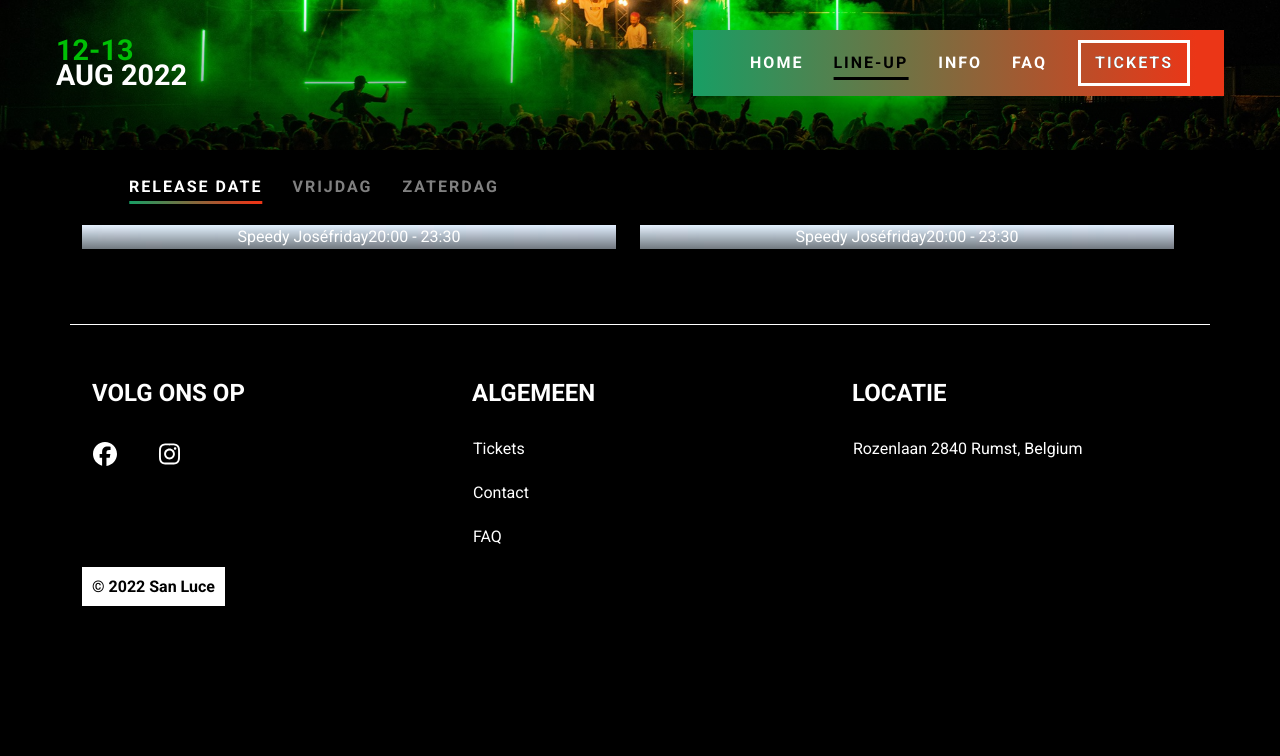
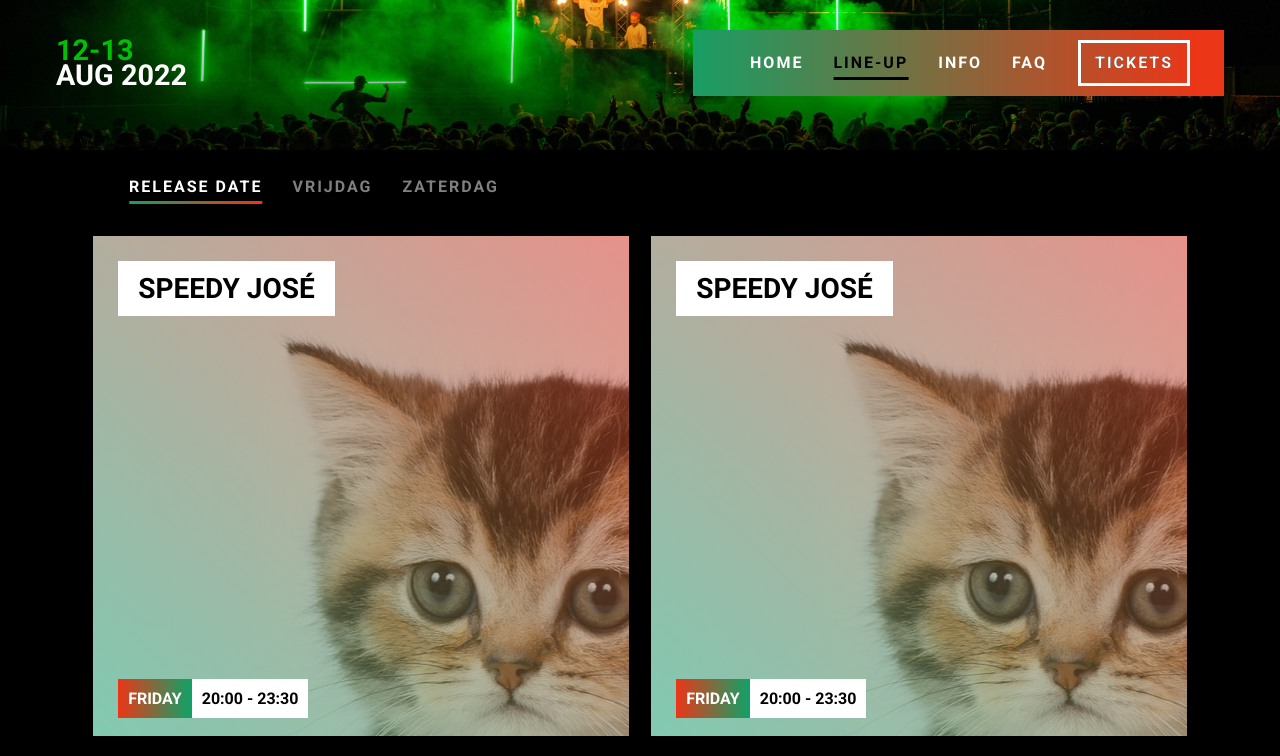
Before and after one commit to segersviktor/san-luce-2022, a Next.js app: page /line-up in a window 1280 px wide. Shown: the top 756 px of the page. Built offline with nearby package versions, Linux system fonts and the light colour scheme.

Commit message:
Update lineup

```diff
--- a/components/render/section-aftermovie.js
+++ b/components/render/section-aftermovie.js
@@ -9,7 +9,7 @@ const SectionAfterMovie = () => {
                 <div className="section-aftermovie__inner">
                     <h1>Lorem ipsum dolor!</h1>
                     <br/>
-                    <p className='text'>
+                    <p className="text">
                         Lorem ipsum dolor sit amet, consectetur adipisicing elit. Nostrum nulla perferendis possimus quas vitae? Dignissimos error nam nemo nulla pariatur, provident repellat sit voluptatem. In.
                     </p>
                     <br/>
--- a/data/lineUpData.json
+++ b/data/lineUpData.json
@@ -21,6 +21,17 @@
       "social_insta": "",
       "social_spotify": "",
       "image": "placeholderA.jpg"
+    },
+    {
+      "name": "Speedy José",
+      "headliner": false,
+      "date": "friday",
+      "time": "20:00 - 23:30",
+      "description": "Lorem ipsum dolor sit amet, consectetur adipisicing elit. Amet at impedit iure nulla pariatur quisquam repudiandae rerum ullam? Beatae consequuntur facere incidunt ipsam laboriosam magni molestias neque officia velit voluptates?\n",
+      "social_fb": "",
+      "social_insta": "",
+      "social_spotify": "",
+      "image": "placeholderA.jpg"
     }
   ]
 }
--- a/pages/line-up.js
+++ b/pages/line-up.js
@@ -1,4 +1,4 @@
-import React from 'react';
+import React, {useState} from 'react';
 
 import MasterLayout from '../components/master-layout';
 import MainHeader from "../components/main-header";
@@ -7,6 +7,37 @@ import lineUpData from '../data/lineUpData.json';
 
 const LineUp = ({lineUpData}) => {
     const router = useRouter();
+    const [expandedDetails, setExpandedDetails] = useState(false);
+    const [detailsTitle, setDetailsTitle] = useState('');
+    const [detailsDescription, setDetailsDescription] = useState('');
+    const [detailsImage, setDetailsImage] = useState('');
+    const [detailsDay, setDetailsDay] = useState('');
+    const [detailsHour, setDetailsHour] = useState('');
+
+    const toggleModal = (event) => {
+        event.preventDefault();
+
+        const target = event.target.closest('.line-up__item');
+        if (target) {
+            const item = JSON.parse(target.getAttribute('data-detail'));
+            setDetailsTitle(item.name)
+            setDetailsDescription(item.description)
+            setDetailsImage(item.image)
+            setExpandedDetails(!expandedDetails);
+            setDetailsDay(item.day);
+            setDetailsHour(item.hour);
+        }
+    };
+
+    const getDetailInfo = (item) => {
+        return JSON.stringify({
+            'name': item.name,
+            'description': item.description,
+            'image': item.image,
+            'day': item.date,
+            'hour': item.time
+        });
+    };
 
     return (
         <MasterLayout>
@@ -16,7 +47,7 @@ const LineUp = ({lineUpData}) => {
                     <div className="container">
                         <div>
                             <ul className="section-line-up__menu">
-                                <li className={(router.pathname === "/line-up" ? 'main-navigation__menu--item is-active' : 'main-navigation__menu--item')}>
+                                <li className={ (router.pathname === "/line-up" ? 'main-navigation__menu--item is-active' : 'main-navigation__menu--item') }>
                                     <a href="">Release date</a>
                                 </li>
                                 <li>
@@ -27,34 +58,52 @@ const LineUp = ({lineUpData}) => {
                                 </li>
                             </ul>
                         </div>
-                        <section className="section-line-up__inner row">
-                            <div className="row">
+                        <section className="section-line-up__inner">
+                            <div className="grid line-up">
                                 {lineUpData.map((item, index) => {
-                                    const backgroundImage = `linear-gradient(to bottom, rgba(0, 0, 0, 0), rgba(0, 0, 0, 0.5)), url('images/cards/${item.image}')`;
+                                    const backgroundImage = `linear-gradient(to bottom left, rgba(235, 54, 23, 0.5), rgba(24, 158, 100, 0.5)), url('images/cards/${item.image}')`;
                                     return (
-                                        <div key={ index } className="item__wrapper col">
-                                            <div className="item" style={{backgroundImage: backgroundImage}}>
-                                                <span className="item__name">
-                                                    {item.name}
-                                                </span>
-                                                <div className="item__bottom">
-                                                    <div className="item__date">
-                                                    <span className="item__date--date">
-                                                        {item.date}
-                                                    </span>
-                                                        <span className="item__date--hour">
-                                                        {item.time}
-                                                    </span>
-                                                    </div>
-                                                </div>
+                                        <div
+                                            key={ index }
+                                            className="grid__item line-up__item"
+                                            style={{backgroundImage: backgroundImage}}
+                                            onClick={ toggleModal }
+                                            data-detail={ getDetailInfo(item) }
+                                        >
+                                            <span className="line-up__item--name">
+                                                {item.name}
+                                            </span>
+                                            <div className="line-up__item--date">
+                                                <span>{item.date}</span>
+                                                <span>{item.time}</span>
                                             </div>
-
                                         </div>
                                     );
                                 })}
                             </div>
-
                         </section>
+                    </div>
+                </div>
+            </div>
+            <div className="fade modal dialog__backdrop" hidden={ !expandedDetails }>
+                <div className="dialog">
+                    <div className="dialog__image">
+                        <img src={ `/images/cards/${detailsImage}` } alt={ `${detailsTitle} image` } />
+                    </div>
+                    <div className="dialog__title">
+                        <h3>{ detailsTitle }</h3>
+                    </div>
+                    <div className="dialog__description">
+                        <p className="text">
+                            { detailsDescription }
+                        </p>
+                    </div>
+                    <div className="dialog__date">
+                        <span>{ detailsDay }</span>
+                        <span>{ detailsHour }</span>
+                    </div>
+                    <div className="dialog__actions">
+                        <button>Close</button>
                     </div>
                 </div>
             </div>
--- a/styles/components/_components.scss
+++ b/styles/components/_components.scss
@@ -6,3 +6,4 @@
 @import "countdown";
 @import "section-aftermovie";
 @import "render/line-up";
+@import "render/modal";
--- a/styles/components/render/_line-up.scss
+++ b/styles/components/render/_line-up.scss
@@ -1,14 +1,48 @@
-$b: 'item';
+$b: 'line-up';
 
 .#{$b} {
-  display: flex;
-  align-items: center;
-  justify-content: center;
-  background: red;
-  position: relative;
 
-  &__title {
-    padding: 2rem;
+  &__item {
+    position: relative;
+    cursor: pointer;
+
+    &--name {
+      font-weight: 900;
+      font-size: 1.75rem;
+      line-height: 25px;
+      text-transform: uppercase;
+      padding: 15px 20px;
+      display: inline-block;
+      position: absolute;
+      color: $black;
+      background: $white;
+      top: 25px;
+      left: 25px;
+    }
+
+    &--date {
+      position: absolute;
+      bottom: 25px;
+      left: 25px;
+
+      span {
+        transition: all .2s ease-in;
+        font-weight: 900;
+        font-size: 1rem;
+        line-height: 25px;
+        text-transform: uppercase;
+        padding: 10px;
+      }
+
+      span:first-child {
+        background-image: -webkit-linear-gradient(right, #189E64 5.19%, #EB3617 100%);
+        background-image: linear-gradient(270deg, #189E64 5.19%, #EB3617 100%);
+      }
+      span:last-child {
+        background-color: $white;
+        color: $black;
+      }
+    }
 
   }
 }
--- a/styles/layout/_grid.scss
+++ b/styles/layout/_grid.scss
@@ -1,97 +1,28 @@
-//$grid-gutter: 1rem * 8 !default;
-//
-//@mixin row-base {
-//    display: flex;
-//    flex-wrap: wrap;
-//    flex: 0 1 auto;
-//    margin-right: $grid-gutter/-2;
-//    margin-left: $grid-gutter/-2;
-//}
-//
-//@mixin col-base {
-//    position: relative;
-//    padding-right: $grid-gutter/2;
-//    padding-left: $grid-gutter/2;
-//    max-width: 100%;
-//    width: 100%;
-//    min-height: 1px;
-//    flex-grow: 1;
-//
-//    //@include len-respond-to('tiny') {
-//    //    flex-basis: 0;
-//    //}
-//}
-//
-//@mixin row($breakpoint) {
-//    .row--#{$breakpoint} {
-//        &-top {
-//            align-items: flex-start;
-//        }
-//
-//        &-middle {
-//            align-items: center;
-//        }
-//
-//        &-bottom {
-//            align-items: flex-end;
-//        }
-//
-//        &-around {
-//            justify-content: space-around;
-//        }
-//
-//        &-between {
-//            justify-content: space-between;
-//        }
-//    }
-//}
-//
-//@mixin col($breakpoint) {
-//    .col--#{$breakpoint} {
-//        &-top {
-//            align-self: flex-start;
-//        }
-//
-//        &-middle {
-//            align-self: center;
-//        }
-//
-//        &-bottom {
-//            align-self: flex-end;
-//        }
-//
-//        &-first {
-//            order: -1;
-//        }
-//
-//        &-last {
-//            order: 1;
-//        }
-//    }
-//
-//    @for $i from 0 through $len-grid-columns {
-//        .col--#{$breakpoint}-#{$i} {
-//            flex: 0 0 #{(100% / $len-grid-columns) * $i};
-//            max-width: #{(100% / $len-grid-columns) * $i};
-//        }
-//
-//        .col--#{$breakpoint}-offset-#{$i} {
-//            margin-left: #{(100% / $len-grid-columns) * $i};
-//        }
-//    }
-//}
-//
-//.row {
-//    @include row-base;
-//}
-//
-//[class^='col'], [class*=' col'] {
-//    @include col-base;
-//}
-//
-////@each $bp, $bpWidth in $len-breakpoint {
-////    @include len-respond-to($bp) {
-////        @include row(#{$bp});
-////        @include col(#{$bp});
-////    }
-////}
+$b: 'grid';
+
+.#{$b} {
+  overflow: hidden;
+  display: flex;
+  flex-flow: row wrap;
+  justify-content: space-between;
+
+  &__item {
+    flex: 1 48%;
+    padding: 30px 50px 60px;
+    min-height: 500px;
+    box-sizing: border-box;
+    position: relative;
+    overflow: hidden;
+    flex-direction: column;
+    justify-content: center;
+    display: flex;
+    text-align: center;
+    text-decoration: none;
+    color: #fff;
+    margin: 1%;
+
+    &--headliner {
+      flex: 1 100%;
+    }
+  }
+}
--- a/styles/vendor/_vendor.scss
+++ b/styles/vendor/_vendor.scss
@@ -11,6 +11,7 @@
 @import "~bootstrap/scss/reboot";
 @import "~bootstrap/scss/type";
 @import "~bootstrap/scss/buttons";
+@import "~bootstrap/scss/modal";
 
 // Helpers
 @import "~bootstrap/scss/helpers";
```
Also changed, not shown: styles/components/render/_modal.scss (added, +79 -0 lines).
